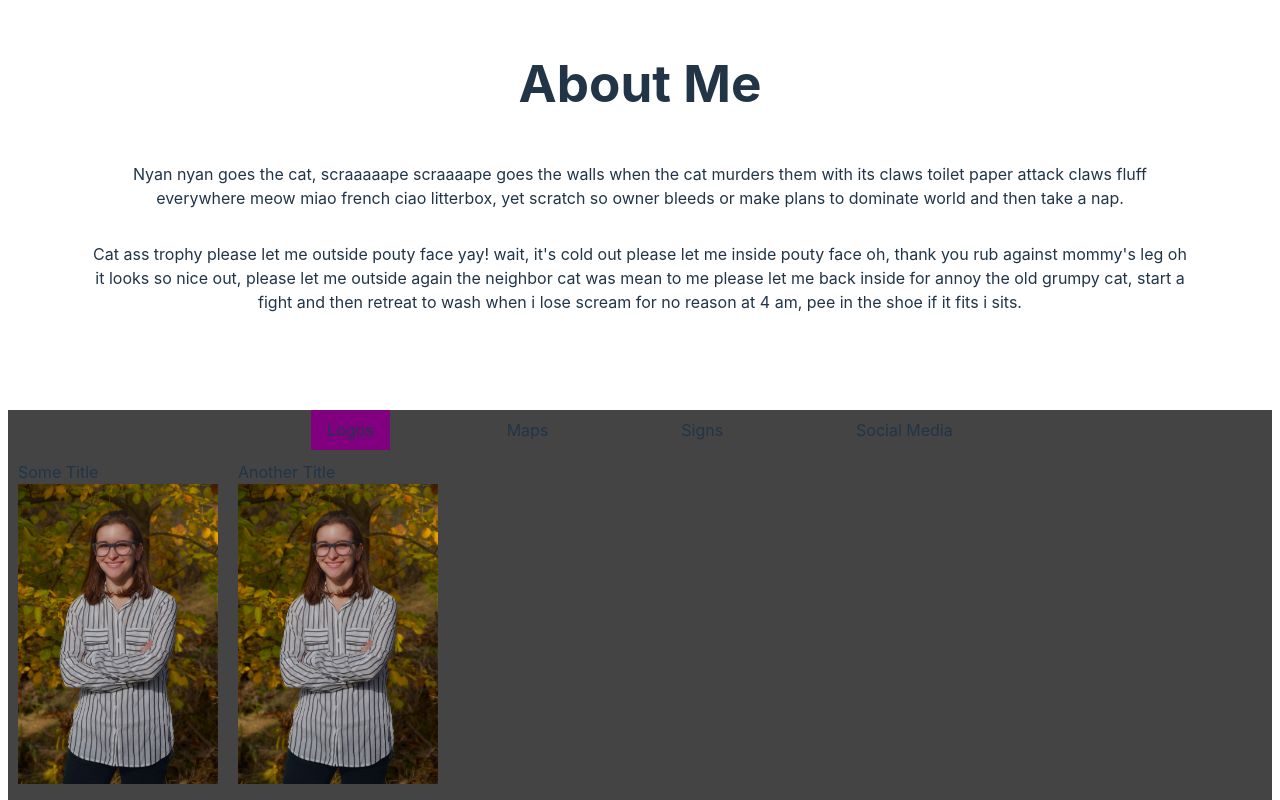
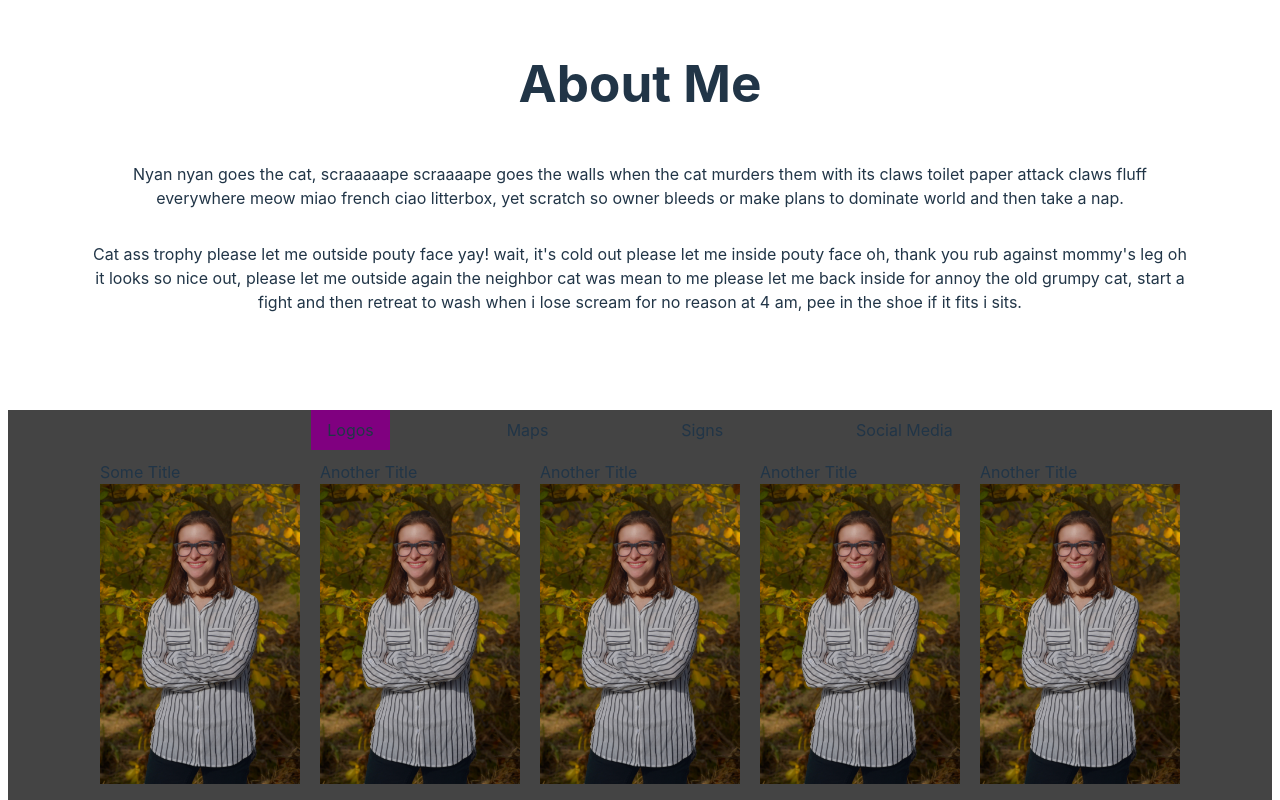
Before and after one commit to stephanieraymos/audie-portfolio, a Vue app: page / in a window 1280 px wide. Shown: the part 367-1167 px from the top of the page. Built offline with nearby package versions, Linux system fonts and the light colour scheme.

Commit message:
Flex wrap and center

```diff
--- a/src/components/tabs/LogoTab.vue
+++ b/src/components/tabs/LogoTab.vue
@@ -13,13 +13,17 @@
 const logos = [
   { title: "Some Title", src: "headshot" },
   { title: "Another Title", src: "headshot" },
+  { title: "Another Title", src: "headshot" },
+  { title: "Another Title", src: "headshot" },
+  { title: "Another Title", src: "headshot" },
 ];
 </script>
 
 <style lang="scss" scoped>
 .container {
   display: flex;
-
+  flex-wrap: wrap;
+  justify-content: center;
 }
 .logo {
   margin: 10px;
--- a/src/components/tabs/MapsTab.vue
+++ b/src/components/tabs/MapsTab.vue
@@ -19,6 +19,8 @@ const maps = [
 <style lang="scss" scoped>
 .container {
   display: flex;
+  flex-wrap: wrap;
+  justify-content: center;
 }
 .map {
   margin: 10px;
--- a/src/components/tabs/SignsTab.vue
+++ b/src/components/tabs/SignsTab.vue
@@ -19,6 +19,8 @@ const signs = [
 <style lang="scss" scoped>
 .container {
   display: flex;
+  flex-wrap: wrap;
+  justify-content: center;
 }
 .sign {
   margin: 10px;
--- a/src/components/tabs/SocialMediaTab.vue
+++ b/src/components/tabs/SocialMediaTab.vue
@@ -19,6 +19,8 @@ const socials = [
 <style lang="scss" scoped>
 .container {
   display: flex;
+  flex-wrap: wrap;
+  justify-content: center;
 }
 .social {
   margin: 10px;
```
